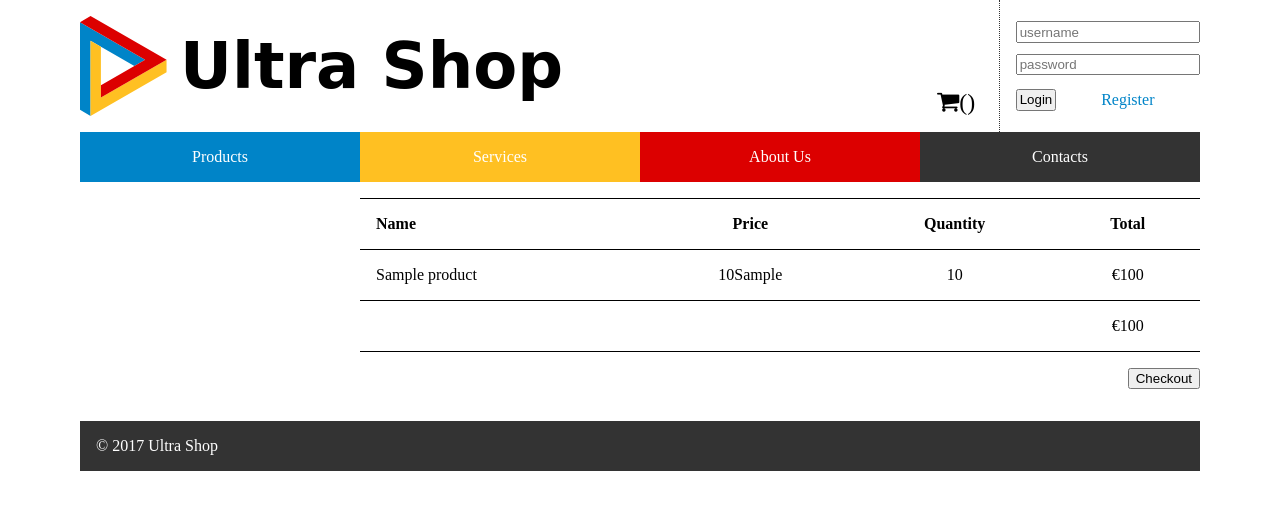
After one commit to arestivo/supershop, a PHP site: template templates/product/list_cart.php in a window 1280 px wide. The commit adds this page. Shown: the top 510 px of the page. Run offline with PHP 8.4, Linux system fonts and the light colour scheme; the template is opened without the code that fills it: most values are stand-ins (such as "Sample title", 1, 10 or a date in 2020); data that the repository does not hold is empty; some web fonts are replaced.

Commit message:
Added shopping cart.

```diff
--- a/templates/common/header.php
+++ b/templates/common/header.php
@@ -16,7 +16,7 @@
       <div id="info">
         <img src="images/site/logo.svg">
         <h1><a href="index.php">Ultra Shop</a></h1>
-        <a href="list_cart.php"><i class="fa fa-shopping-cart"></i>(0)</a>
+        <a href="list_cart.php"><i class="fa fa-shopping-cart"></i>(<?=getCartSize()?>)</a>
       </div>
       <div id="user">
         <form action="action_login.php" method="post">
--- /dev/null
+++ b/templates/product/list_cart.php
@@ -0,0 +1,18 @@
+<section id="cart">
+  <table>
+    <tr><th>Name</th><th>Price</th><th>Quantity</th><th>Total</th></tr>
+  <?php $total = 0; foreach ($products as $product) { ?>
+    <tr>
+      <td><?=$product['pro_name']?></td>
+      <td><?=$product['pro_price']?><?=$product['pro_unit']?></td>
+      <td><?=$product['qty']?></td>
+      <td>€<?=$product['qty'] * $product['pro_price']?></td>
+      <?php $total += $product['qty'] * $product['pro_price'] ?>
+    </tr>
+  <?php } ?>
+  <tr><td></td><td></td><td></td><td>€<?=$total?></td></tr>
+  </table>
+  <form action="checkout.php">
+    <input type="submit" value="Checkout">
+  </form>
+</section>
```
Also changed, not shown: action_add_to_cart.php (added, +7 -0 lines), database/product.php (+18 -0 lines), includes/session.php (+22 -0 lines), list_cart.php (added, +14 -0 lines), README.md.
